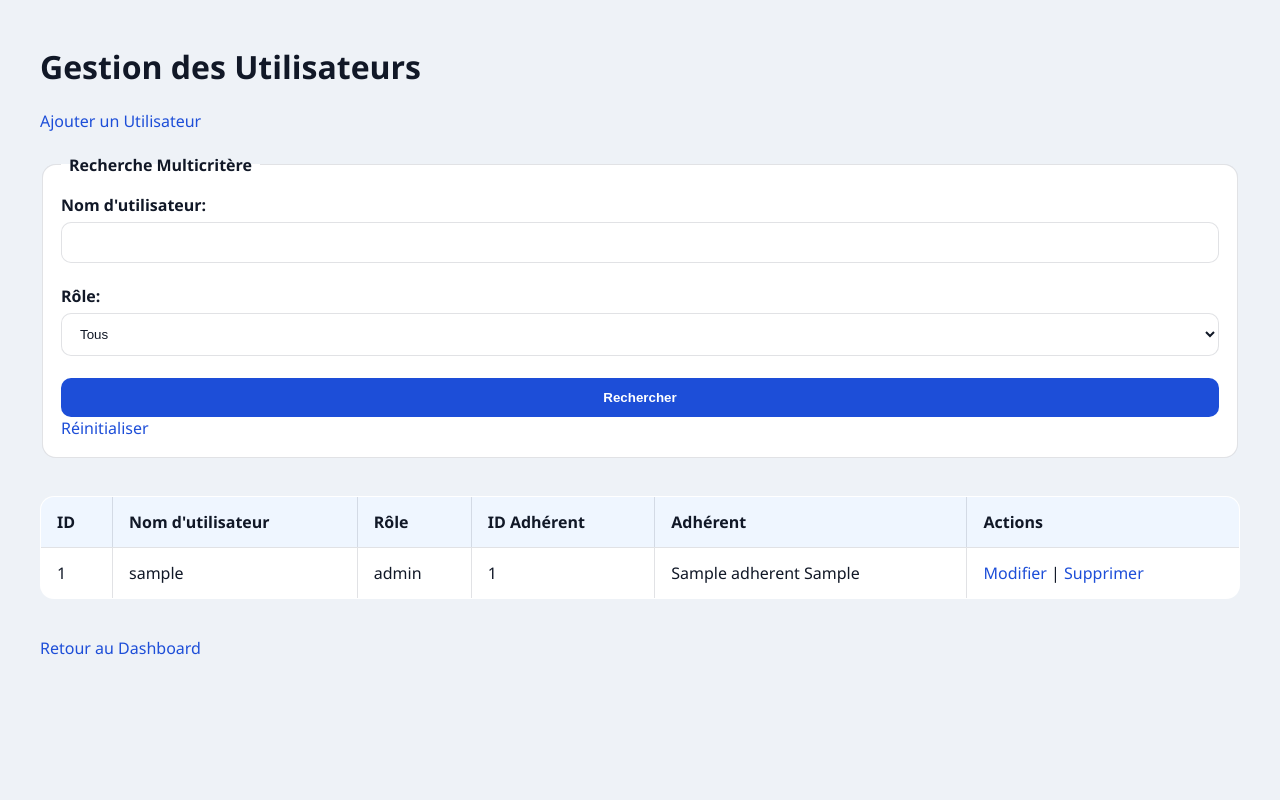
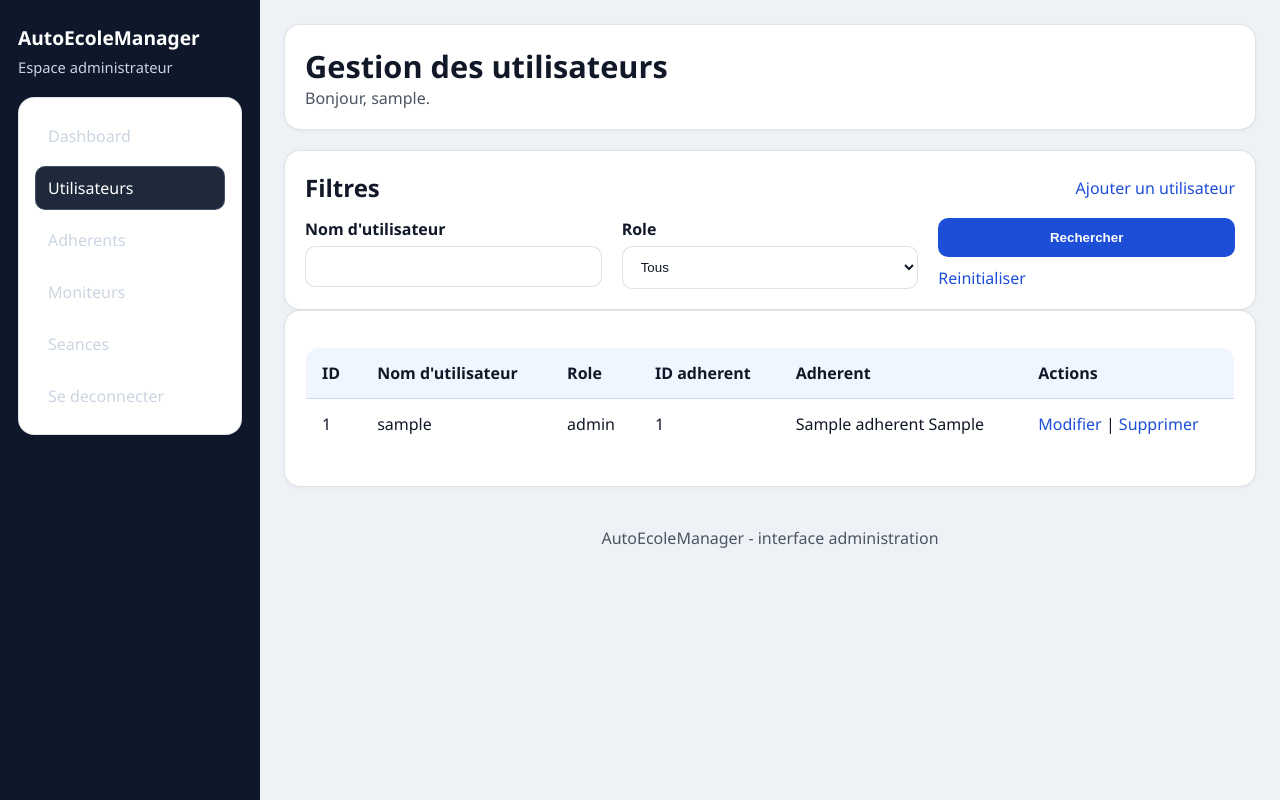
Before and after one commit to karimgh2023/AutoEcoleManager-, a PHP site: page /manage_users.php in a window 1280 px wide. Run offline with PHP 8.4, Linux system fonts and the light colour scheme; the visitor is signed in with stand-in values (Sample User, id 1); tables that the repository leaves empty or names only in its code hold one stand-in row (values such as "Sample post").

Commit message:
Refactor admin UI with shared layout and project structure.
This introduces reusable admin includes, a sidebar/topbar shell, improved dashboard stats cards, and standardized CRUD list pages to make the interface cleaner and more professional.

Co-authored-by: Cursor <cursoragent@cursor.com>

```diff
--- /dev/null
+++ b/includes/admin_footer.php
@@ -0,0 +1,5 @@
+            <p class="footer-note">AutoEcoleManager - interface administration</p>
+        </main>
+    </div>
+</body>
+</html>
--- /dev/null
+++ b/includes/admin_guard.php
@@ -0,0 +1,11 @@
+<?php
+if (session_status() === PHP_SESSION_NONE) {
+    session_start();
+}
+
+require_once __DIR__ . '/../connector.php';
+
+if (!isset($_SESSION['username']) || $_SESSION['role'] !== 'admin') {
+    header("Location: login.php");
+    exit();
+}
--- /dev/null
+++ b/includes/admin_header.php
@@ -0,0 +1,33 @@
+<?php
+$pageTitle = $pageTitle ?? "Administration";
+$activePage = $activePage ?? "";
+?>
+<!DOCTYPE html>
+<html lang="fr">
+<head>
+    <meta charset="UTF-8">
+    <meta name="viewport" content="width=device-width, initial-scale=1.0">
+    <title><?php echo htmlspecialchars($pageTitle); ?></title>
+    <link rel="stylesheet" href="style.css">
+</head>
+<body>
+    <div class="admin-shell">
+        <aside class="admin-sidebar">
+            <h2 class="brand-title">AutoEcoleManager</h2>
+            <p class="brand-subtitle">Espace administrateur</p>
+            <nav class="side-nav">
+                <a class="<?php echo $activePage === 'dashboard' ? 'active' : ''; ?>" href="admin_dashboard.php">Dashboard</a>
+                <a class="<?php echo $activePage === 'users' ? 'active' : ''; ?>" href="manage_users.php">Utilisateurs</a>
+                <a class="<?php echo $activePage === 'adherents' ? 'active' : ''; ?>" href="manage_adherents.php">Adherents</a>
+                <a class="<?php echo $activePage === 'moniteurs' ? 'active' : ''; ?>" href="manage_moniteurs.php">Moniteurs</a>
+                <a class="<?php echo $activePage === 'seances' ? 'active' : ''; ?>" href="manage_seances.php">Seances</a>
+                <a href="logout.php">Se deconnecter</a>
+            </nav>
+        </aside>
+        <main class="admin-main">
+            <header class="topbar card">
+                <div>
+                    <h1 class="page-title"><?php echo htmlspecialchars($pageTitle); ?></h1>
+                    <p class="subtitle">Bonjour, <?php echo htmlspecialchars($_SESSION['username']); ?>.</p>
+                </div>
+            </header>
--- a/manage_users.php
+++ b/manage_users.php
@@ -1,10 +1,5 @@
 <?php
-include 'connector.php';
-session_start();
-if (!isset($_SESSION['username']) || $_SESSION['role'] != 'admin') {
-    header("Location: login.php");
-    exit();
-}
+require_once 'includes/admin_guard.php';
 
 // Build search query
 $sql = "SELECT u.*, a.NomA as adherent_nom, a.PrenomA as adherent_prenom FROM utilisateurs u LEFT JOIN Adherent a ON u.adherent_id = a.IdA WHERE 1=1";
@@ -22,58 +17,65 @@ if (!empty($_GET['role'])) {
 $stmt = $idcon->prepare($sql);
 $stmt->execute($params);
 $users = $stmt->fetchAll();
+
+$activePage = 'users';
+$pageTitle = 'Gestion des utilisateurs';
+require_once 'includes/admin_header.php';
 ?>
-<!DOCTYPE html>
-<html>
-<head>
-    <meta charset="UTF-8">
-    <meta name="viewport" content="width=device-width, initial-scale=1.0">
-    <title>Gestion des Utilisateurs</title>
-    <link rel="stylesheet" href="style.css">
-</head>
-<body class="page-users">
-    <div class="container">
-    <h1>Gestion des Utilisateurs</h1>
-    <a href="add_user.php">Ajouter un Utilisateur</a><br><br>
-    <fieldset>
-        <legend>Recherche Multicritère</legend>
-        <form method="GET">
-            <label for="username">Nom d'utilisateur:</label>
-            <input type="text" id="username" name="username" value="<?php echo isset($_GET['username']) ? $_GET['username'] : ''; ?>"><br><br>
-            <label for="role">Rôle:</label>
+<section class="card">
+    <div class="section-head">
+        <h2>Filtres</h2>
+        <a href="add_user.php">Ajouter un utilisateur</a>
+    </div>
+    <form method="GET" class="grid grid-3">
+        <div>
+            <label for="username">Nom d'utilisateur</label>
+            <input type="text" id="username" name="username" value="<?php echo isset($_GET['username']) ? $_GET['username'] : ''; ?>">
+        </div>
+        <div>
+            <label for="role">Role</label>
             <select id="role" name="role">
                 <option value="">Tous</option>
                 <option value="user" <?php if (isset($_GET['role']) && $_GET['role'] == 'user') echo 'selected'; ?>>Utilisateur</option>
                 <option value="admin" <?php if (isset($_GET['role']) && $_GET['role'] == 'admin') echo 'selected'; ?>>Administrateur</option>
-            </select><br><br>
+            </select>
+        </div>
+        <div class="inline-actions align-end">
             <input type="submit" value="Rechercher">
-            <a href="manage_users.php">Réinitialiser</a>
+            <a href="manage_users.php">Reinitialiser</a>
+        </div>
     </form>
-    </fieldset><br>
-    <table border="1">
+</section>
+
+<section class="card">
+    <table>
         <tr>
             <th>ID</th>
             <th>Nom d'utilisateur</th>
-            <th>Rôle</th>
-            <th>ID Adhérent</th>
-            <th>Adhérent</th>
+            <th>Role</th>
+            <th>ID adherent</th>
+            <th>Adherent</th>
             <th>Actions</th>
         </tr>
+        <?php if (!empty($users)): ?>
             <?php foreach ($users as $user): ?>
             <tr>
                 <td><?php echo $user['id']; ?></td>
-            <td><?php echo $user['username']; ?></td>
-            <td><?php echo $user['role']; ?></td>
-            <td><?php echo $user['adherent_id']; ?></td>
-            <td><?php echo $user['adherent_nom'] ? $user['adherent_nom'] . ' ' . $user['adherent_prenom'] : '-'; ?></td>
+                <td><?php echo htmlspecialchars($user['username']); ?></td>
+                <td><?php echo htmlspecialchars($user['role']); ?></td>
+                <td><?php echo $user['adherent_id'] ? $user['adherent_id'] : '-'; ?></td>
+                <td><?php echo $user['adherent_nom'] ? htmlspecialchars($user['adherent_nom'] . ' ' . $user['adherent_prenom']) : '-'; ?></td>
                 <td>
                     <a href="edit_user.php?id=<?php echo $user['id']; ?>">Modifier</a> |
-                <a href="delete_user.php?id=<?php echo $user['id']; ?>" onclick="return confirm('Êtes-vous sûr ?')">Supprimer</a>
+                    <a href="delete_user.php?id=<?php echo $user['id']; ?>" onclick="return confirm('Etes-vous sur ?')">Supprimer</a>
                 </td>
             </tr>
             <?php endforeach; ?>
+        <?php else: ?>
+            <tr>
+                <td colspan="6">Aucun utilisateur trouve.</td>
+            </tr>
+        <?php endif; ?>
     </table>
-    <br><a href="admin_dashboard.php">Retour au Dashboard</a>
-    </div>
-</body>
-</html>
+</section>
+<?php require_once 'includes/admin_footer.php'; ?>
--- a/style.css
+++ b/style.css
@@ -7,6 +7,9 @@
   --text: #111827;
   --muted: #4b5563;
   --border: rgba(15, 23, 42, 0.12);
+  --sidebar-bg: #0f172a;
+  --sidebar-text: #cbd5e1;
+  --sidebar-active: #1e293b;
 }
 
 /* Page-specific color schemes */
@@ -127,6 +130,10 @@ nav a, .navbar a {
   grid-template-columns: repeat(auto-fit, minmax(240px, 1fr));
 }
 
+.grid-4 {
+  grid-template-columns: repeat(auto-fit, minmax(180px, 1fr));
+}
+
 button,
 input[type="submit"],
 input[type="button"],
@@ -238,8 +245,107 @@ tr:hover {
   text-align: center;
 }
 
+.admin-shell {
+  min-height: 100vh;
+  display: grid;
+  grid-template-columns: 260px 1fr;
+}
+
+.admin-sidebar {
+  background-color: var(--sidebar-bg);
+  color: var(--sidebar-text);
+  padding: 24px 18px;
+}
+
+.brand-title {
+  margin: 0;
+  font-size: 1.2rem;
+  color: #fff;
+}
+
+.brand-subtitle {
+  margin: 6px 0 20px;
+  font-size: 0.92rem;
+}
+
+.side-nav {
+  display: flex;
+  flex-direction: column;
+  gap: 8px;
+}
+
+.side-nav a {
+  color: var(--sidebar-text);
+  padding: 10px 12px;
+  border-radius: 10px;
+  border: 1px solid transparent;
+}
+
+.side-nav a.active {
+  background-color: var(--sidebar-active);
+  color: #fff;
+  border-color: rgba(148, 163, 184, 0.3);
+}
+
+.admin-main {
+  padding: 24px;
+}
+
+.topbar {
+  margin-bottom: 20px;
+}
+
+.section-head {
+  display: flex;
+  justify-content: space-between;
+  align-items: center;
+  margin-bottom: 14px;
+}
+
+.section-head h2 {
+  margin: 0;
+}
+
+.inline-actions {
+  display: flex;
+  flex-wrap: wrap;
+  gap: 10px;
+}
+
+.align-end {
+  align-items: flex-end;
+}
+
+.stat-card {
+  border: 1px solid var(--border);
+  border-radius: 14px;
+  padding: 16px;
+  background: #fff;
+}
+
+.stat-card p {
+  margin: 0 0 8px;
+  color: var(--muted);
+}
+
+.stat-card strong {
+  font-size: 1.7rem;
+}
+
+.dashboard-actions {
+  margin-top: 20px;
+}
+
 @media (max-width: 720px) {
   .navbar {
     flex-direction: column;
   }
+
+  .admin-shell {
+    grid-template-columns: 1fr;
+  }
+
+  .admin-main {
+    padding: 16px;
+  }
 }
```
Also changed, not shown: admin_dashboard.php (+41 -28 lines), manage_adherents.php (+43 -39 lines), manage_moniteurs.php (+38 -36 lines), manage_seances.php (+48 -44 lines), setup_database.php (added, +82 -0 lines). Lines whose indentation alone changed are shown as unchanged.
